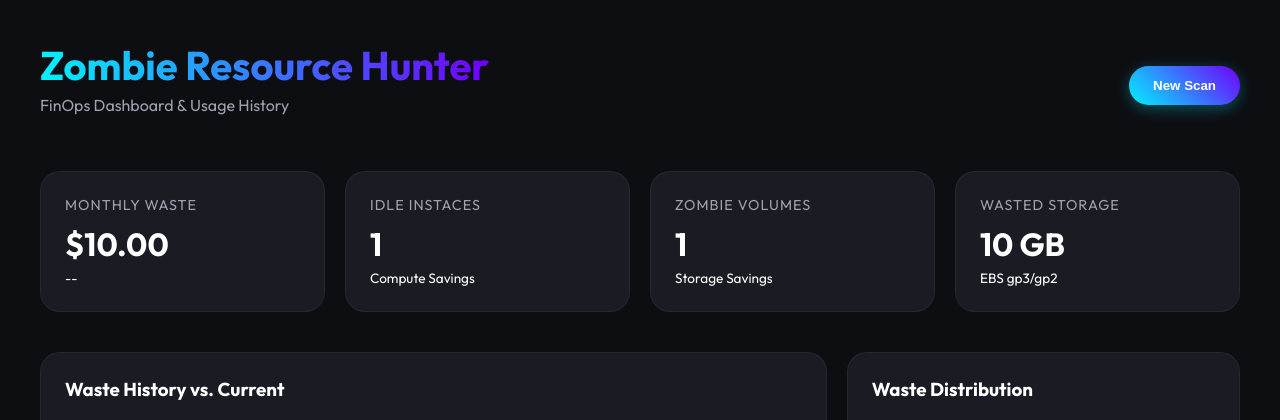
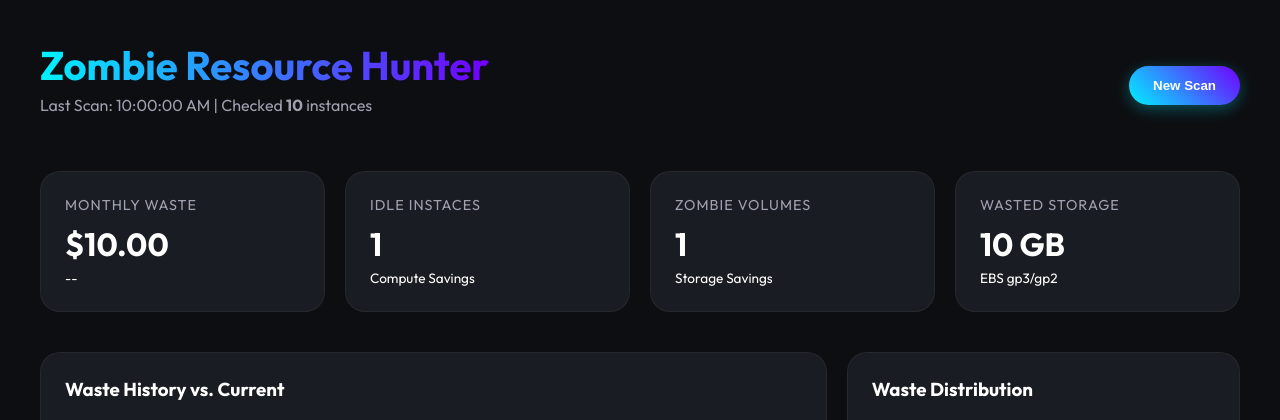
Before and after one commit to Kunal171205/zombie-resource-hunter, a Flask app: page / in a window 1280 px wide. Shown: the top 420 px of the page. Run offline with Flask 3, Linux system fonts and the light colour scheme; tables that the repository leaves empty hold one stand-in row (values such as "Sample post").

Commit message:
Enhance dashboard visibility: total instances checked, fixed chart labels, improved zero-data charts

```diff
--- a/app/app.py
+++ b/app/app.py
@@ -52,11 +52,13 @@ def send_sns_email(data):
 def get_idle_instances():
     """Finds EC2 instances with average CPU < CPU_THRESHOLD over the last week."""
     idle_instances = []
+    total_found = 0
     try:
         print(f"Scanning EC2 in region: {REGION}")
         instances = ec2.describe_instances()
         for reservation in instances['Reservations']:
             for instance in reservation['Instances']:
+                total_found += 1
                 instance_id = instance['InstanceId']
                 state = instance['State']['Name']
 
@@ -91,7 +93,7 @@ def get_idle_instances():
     except Exception as e:
         print(f"Error fetching EC2 metrics: {e}")
 
-    return idle_instances
+    return idle_instances, total_found
 
 def get_unattached_volumes():
     """Finds EBS volumes in 'available' state."""
@@ -121,7 +123,7 @@ def index():
 @app.route('/api/scan', methods=['POST'])
 def run_scan():
     try:
-        idle_ec2 = get_idle_instances()
+        idle_ec2, total_instances_checked = get_idle_instances()
         zombie_vols, total_gb = get_unattached_volumes()
 
         storage_waste = total_gb * config.EBS_COST_PER_GB_MONTH
@@ -132,6 +134,7 @@ def run_scan():
             "idle_ec2": idle_ec2,
             "zombie_vols": zombie_vols,
             "total_gb": total_gb,
+            "total_instances_checked": total_instances_checked,
             "storage_waste": storage_waste,
             "compute_waste": compute_waste,
             "total_waste": total_waste,
--- a/app/database.py
+++ b/app/database.py
@@ -19,6 +19,7 @@ def init_db():
             total_gb REAL,
             idle_ec2_count INTEGER,
             zombie_vols_count INTEGER,
+            total_instances_checked INTEGER,
             raw_data TEXT
         )
     ''')
@@ -33,8 +34,8 @@ def save_scan(data):
     cursor.execute('''
         INSERT INTO scans (
             total_waste, storage_waste, compute_waste, total_gb,
-            idle_ec2_count, zombie_vols_count, raw_data
-        ) VALUES (?, ?, ?, ?, ?, ?, ?)
+            idle_ec2_count, zombie_vols_count, total_instances_checked, raw_data
+        ) VALUES (?, ?, ?, ?, ?, ?, ?, ?)
     ''', (
         data['total_waste'],
         data['storage_waste'],
@@ -42,6 +43,7 @@ def save_scan(data):
         data['total_gb'],
         len(data['idle_ec2']),
         len(data['zombie_vols']),
+        data.get('total_instances_checked', 0),
         json.dumps(data)
     ))
 
--- a/app/templates/index.html
+++ b/app/templates/index.html
@@ -228,7 +228,8 @@
         <header>
             <div>
                 <h1>Zombie Resource Hunter</h1>
-                <p style="color: var(--text-secondary); margin-top: 5px;">FinOps Dashboard & Usage History</p>
+                <p style="color: var(--text-secondary); margin-top: 5px;" id="scanStatus">FinOps Dashboard & Usage
+                    History</p>
             </div>
             <button class="btn-scan" onclick="triggerScan()" id="scanBtn">New Scan</button>
         </header>
@@ -327,6 +328,9 @@
             const latest = history[history.length - 1];
             const previous = history.length > 1 ? history[history.length - 2] : null;
 
+            // Update Scan Status
+            document.getElementById('scanStatus').innerHTML = `Last Scan: ${new Date(latest.timestamp).toLocaleTimeString()} | Checked <b>${latest.total_instances_checked || 0}</b> instances`;
+
             // Update Stats
             document.getElementById('currentWaste').textContent = `$${latest.total_waste.toFixed(2)}`;
             document.getElementById('idleCount').textContent = latest.idle_ec2_count;
@@ -370,7 +374,7 @@
         }
 
         function updateCharts(history) {
-            const labels = history.map(h => new Date(h.timestamp).toLocaleDateString() + ' ' + new Date(h.timestamp).toLocaleTimeString([], { hour: '2-digit', minute: '2-digit' }));
+            const labels = history.map(h => new Date(h.timestamp).toLocaleTimeString([], { hour: '2-digit', minute: '2-digit', second: '2-digit' }));
             const wasteData = history.map(h => h.total_waste);
 
             if (historyChart) historyChart.destroy();
```
